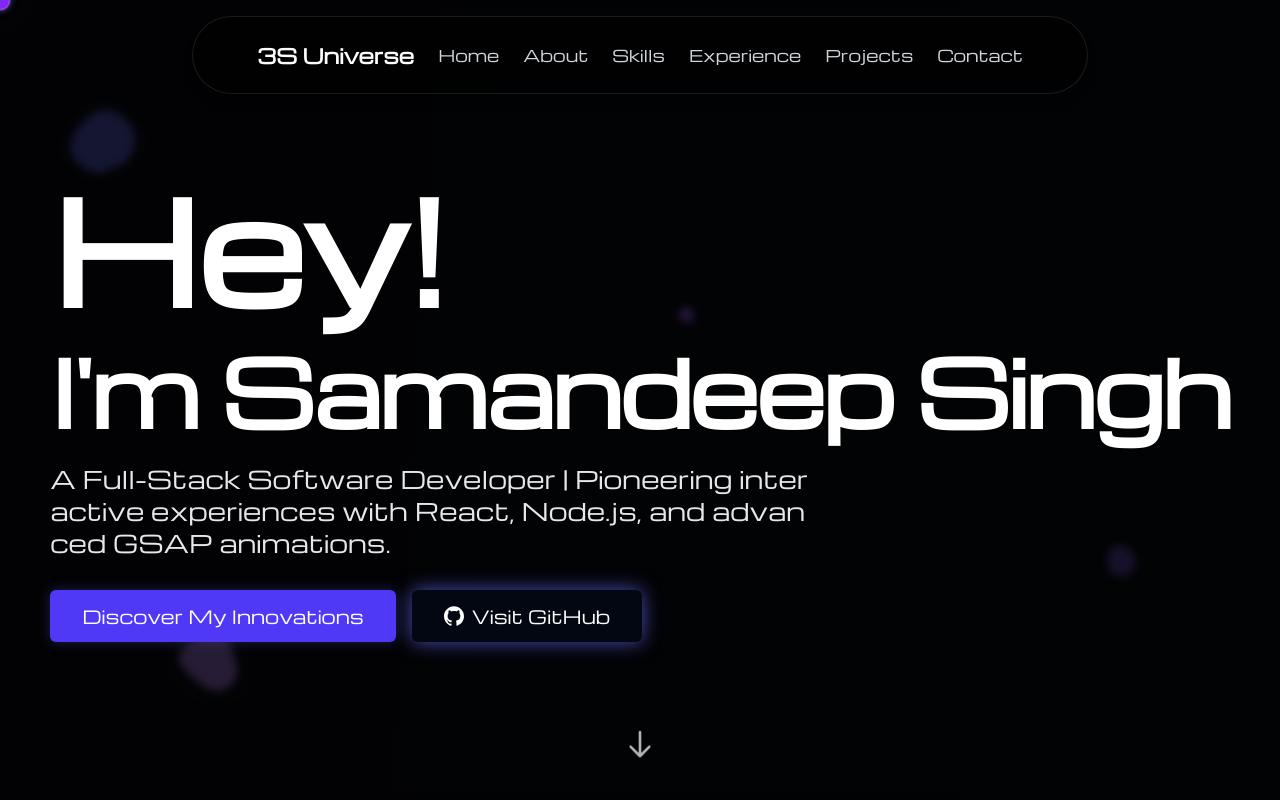
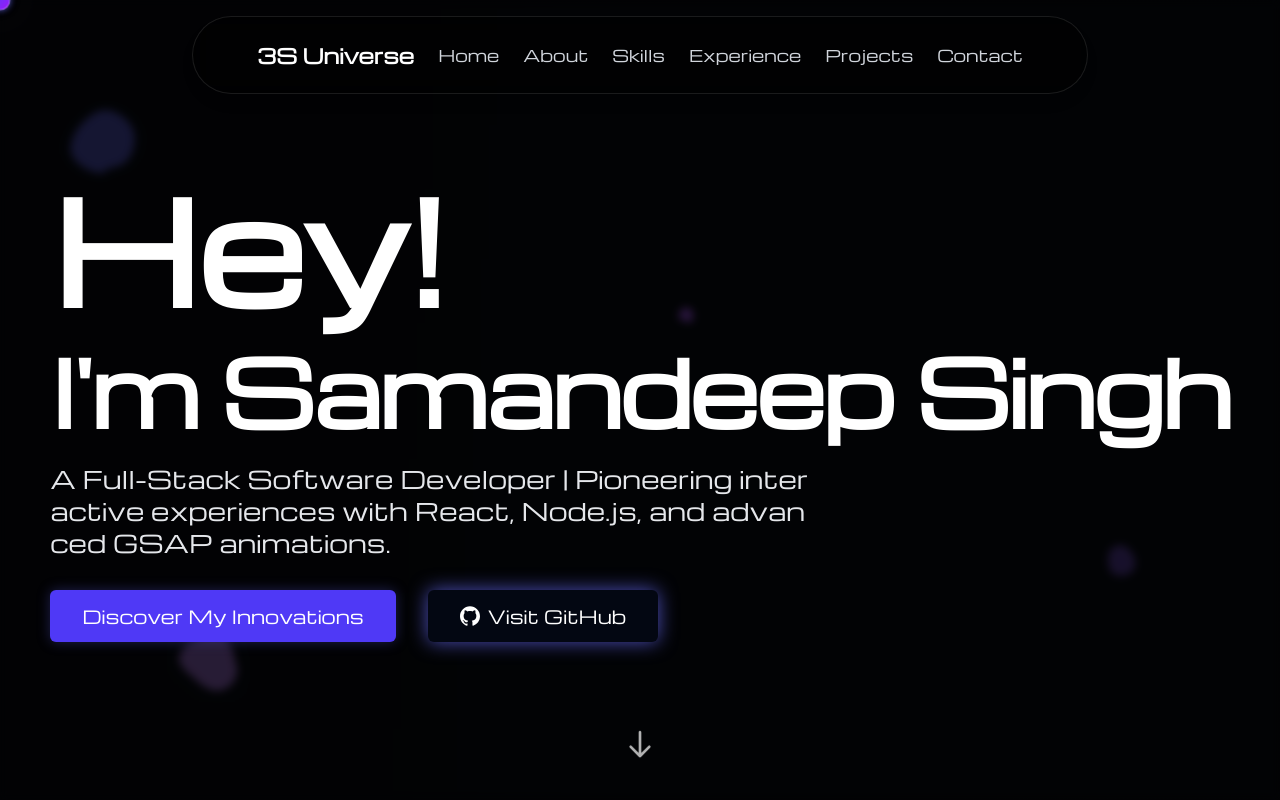
Before and after one commit to samandeep007/vite-project, a React (Vite) app: page / in a window 1280 px wide. Shown: the top 800 px of the page. Built offline with nearby package versions, Linux system fonts and the light colour scheme.

Commit message:
fix button

```diff
--- a/src/components/Hero.jsx
+++ b/src/components/Hero.jsx
@@ -157,7 +157,7 @@
         >
           A Full-Stack Software Developer | Pioneering interactive experiences with React, Node.js, and advanced GSAP animations.
         </p>
-        <div className="mt-8 flex gap-4">
+        <div className="mt-8 flex gap-8">
           <a
             ref={ctaRef}
             href="#projects"
```
